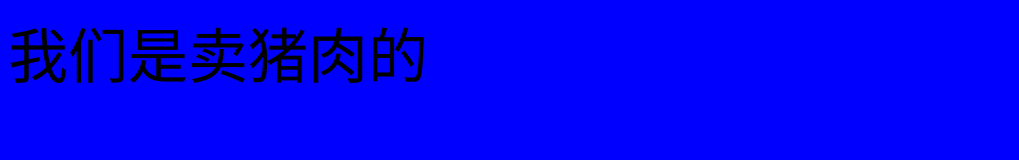
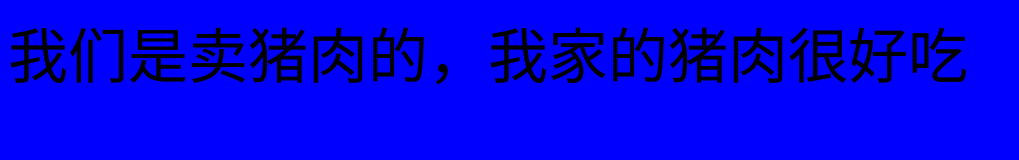
Before and after one commit to jay-xzj/git-demo-1, a plain HTML site: page index.html in a window 1280 px wide. Shown: the whole page, without its empty margins (0-1019 px from the left). Drawn offline with Linux system fonts and the light colour scheme.

Commit message:
添加广告语：我家的猪肉很好吃

```diff
--- a/index.html
+++ b/index.html
@@ -8,6 +8,6 @@
     <link rel="stylesheet" href="style.css">
 </head>
 <body>
-    我们是卖猪肉的
+    我们是卖猪肉的，我家的猪肉很好吃
 </body>
 </html>
```
